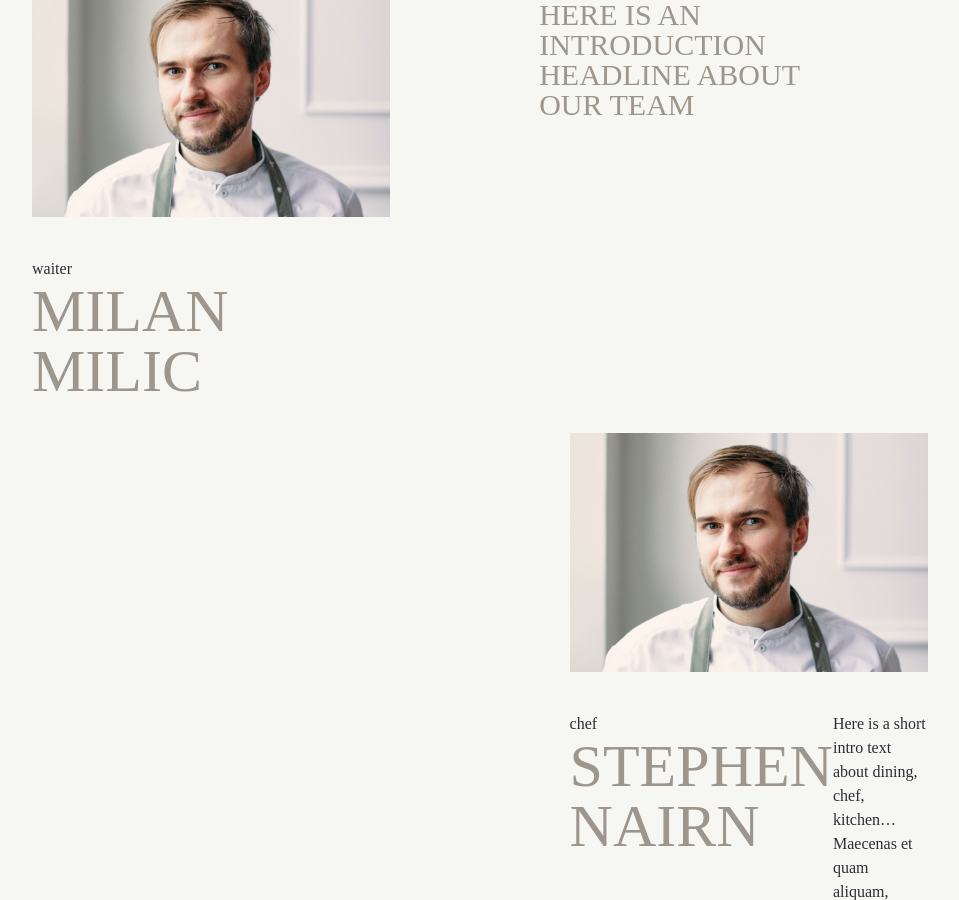
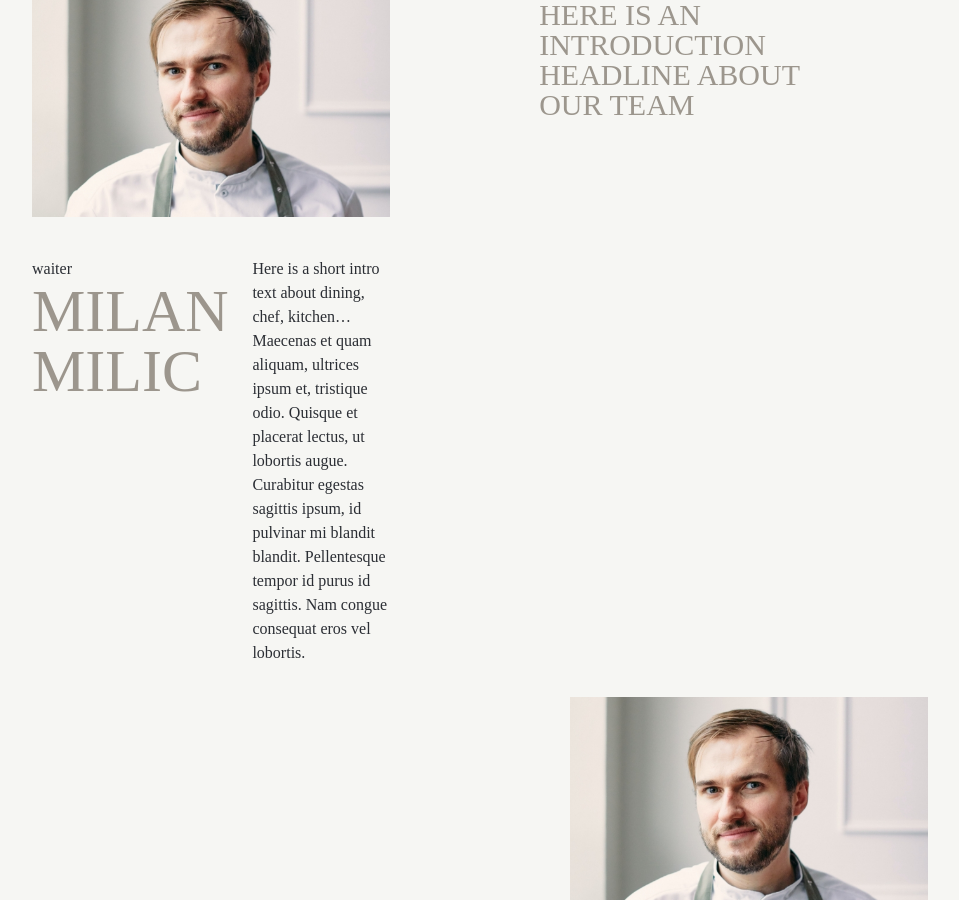
Before and after one commit to milosptr/event-centar, a Jekyll site: the page built from index.md, in a window 1280 px wide and 900 px high, scrolled down 4662 px. Shown: the whole window, without its empty margins (160-1119 px from the left). Built offline with Jekyll 4.4.1, drawn with Linux system fonts in a browser that asks for light colours; some web fonts are replaced.

Commit message:
Update from Forestry.io Evgeniya Naydenisheva updated index.md

```diff
--- a/index.md
+++ b/index.md
@@ -26,7 +26,10 @@
 - name: Milan Milic
   position: waiter
   image: "/assets/images/team-member1.jpg"
-  about: ''
+  about: "Here is a short intro text about dining, chef, kitchen…Maecenas et quam
+    aliquam, ultrices ipsum et, tristique odio. Quisque et placerat lectus, ut lobortis
+    augue. Curabitur egestas sagittis ipsum, id pulvinar mi blandit blandit. Pellentesque
+    tempor id purus id sagittis. Nam congue consequat eros vel lobortis.\n\n"
 - name: Stephen Nairn
   position: chef
   image: "/assets/images/team-member1.jpg"
```
